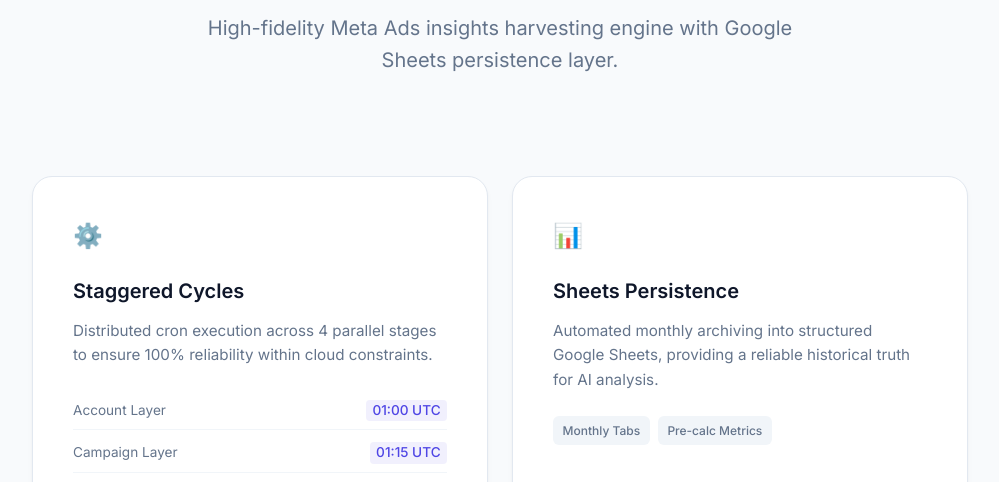
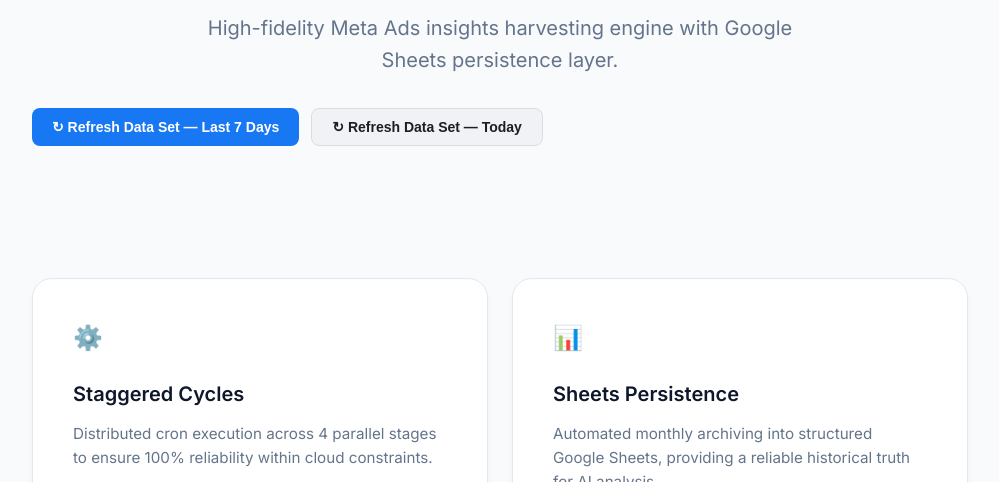
Before and after one commit to blue-kb/meta-ai-api, a website: page index.html in a window 1280 px wide. Shown: the part 282-764 px from the top of the page, without its empty margins (140-1139 px from the left). Drawn offline with Linux system fonts and the light colour scheme.

Commit message:
UI: Add Refresh Data Set buttons for manual sync trigger

```diff
--- a/index.html
+++ b/index.html
@@ -11,6 +11,43 @@
     <link
         href="https://fonts.googleapis.com/css2?family=Inter:wght@300;400;500;600;700&family=Outfit:wght@500;700&display=swap"
         rel="stylesheet">
+    <style>
+        .refresh-section {
+            margin: 2rem 0;
+            display: flex;
+            flex-direction: column;
+            align-items: flex-start;
+            gap: 1rem;
+        }
+        .refresh-buttons {
+            display: flex;
+            gap: 0.75rem;
+            flex-wrap: wrap;
+        }
+        .refresh-btn {
+            padding: 0.65rem 1.25rem;
+            border-radius: 8px;
+            font-size: 0.875rem;
+            font-weight: 600;
+            cursor: pointer;
+            border: none;
+            transition: opacity 0.2s, transform 0.1s;
+        }
+        .refresh-btn:hover { opacity: 0.85; }
+        .refresh-btn:active { transform: scale(0.97); }
+        .refresh-btn:disabled { opacity: 0.5; cursor: not-allowed; }
+        .btn-7days { background: #1877f2; color: #fff; }
+        .btn-today { background: #f0f2f5; color: #1c1e21; border: 1px solid #ddd; }
+        .refresh-status {
+            font-size: 0.825rem;
+            padding: 0.5rem 0.9rem;
+            border-radius: 6px;
+            display: none;
+        }
+        .refresh-status.running { display: block; background: #fff8e1; color: #856404; }
+        .refresh-status.success { display: block; background: #e6f4ea; color: #1e7e34; }
+        .refresh-status.error   { display: block; background: #fdecea; color: #c0392b; }
+    </style>
 </head>
 
 <body class="light-theme">
@@ -40,11 +77,23 @@
         <header class="hero">
             <h1>Precision <span class="highlight">Data Pipeline</span></h1>
             <p>High-fidelity Meta Ads insights harvesting engine with Google Sheets persistence layer.</p>
+
+            <div class="refresh-section">
+                <div class="refresh-buttons">
+                    <button class="refresh-btn btn-7days" onclick="triggerRefresh('7days')">
+                        &#x21bb; Refresh Data Set &mdash; Last 7 Days
+                    </button>
+                    <button class="refresh-btn btn-today" onclick="triggerRefresh('today')">
+                        &#x21bb; Refresh Data Set &mdash; Today
+                    </button>
+                </div>
+                <div class="refresh-status" id="refresh-status"></div>
+            </div>
         </header>
 
         <section class="overview-grid">
             <div class="panel">
-                <div class="panel-icon">⚙️</div>
+                <div class="panel-icon">&#x2699;&#xfe0f;</div>
                 <h3>Staggered Cycles</h3>
                 <p>Distributed cron execution across 4 parallel stages to ensure 100% reliability within cloud
                     constraints.</p>
@@ -57,7 +106,7 @@
             </div>
 
             <div class="panel">
-                <div class="panel-icon">📊</div>
+                <div class="panel-icon">&#x1f4ca;</div>
                 <h3>Sheets Persistence</h3>
                 <p>Automated monthly archiving into structured Google Sheets, providing a reliable historical truth for
                     AI analysis.</p>
@@ -68,7 +117,7 @@
             </div>
 
             <div class="panel highlight-panel">
-                <div class="panel-icon">🧠</div>
+                <div class="panel-icon">&#x1f9e0;</div>
                 <h3>AI Integrated</h3>
                 <p>Designed for native strategic analysis. Delivers raw, structured data points directly to Large
                     Language Models.</p>
@@ -80,6 +129,35 @@
             <p>&copy; 2026 Meta AI Hub &bull; Strategic Marketing Infrastructure</p>
         </footer>
     </main>
+
+    <script>
+        async function triggerRefresh(mode) {
+            const status = document.getElementById('refresh-status');
+            const buttons = document.querySelectorAll('.refresh-btn');
+            buttons.forEach(b => b.disabled = true);
+            status.className = 'refresh-status running';
+            status.textContent = mode === '7days'
+                ? 'Syncing last 7 days across all levels... this may take ~30 seconds.'
+                : 'Syncing today\'s data across all levels...';
+
+            try {
+                const res = await fetch('/api/refresh?mode=' + mode);
+                const data = await res.json();
+                if (data.status === 'ok') {
+                    status.className = 'refresh-status success';
+                    status.textContent = 'Done! ' + data.total_syncs + ' syncs completed for: ' + data.dates_synced.join(', ');
+                } else {
+                    status.className = 'refresh-status error';
+                    status.textContent = 'Partial success (' + data.errors + ' errors). Check Vercel logs for details.';
+                }
+            } catch (err) {
+                status.className = 'refresh-status error';
+                status.textContent = 'Request failed: ' + err.message;
+            } finally {
+                buttons.forEach(b => b.disabled = false);
+            }
+        }
+    </script>
 </body>
 
 </html>
```
